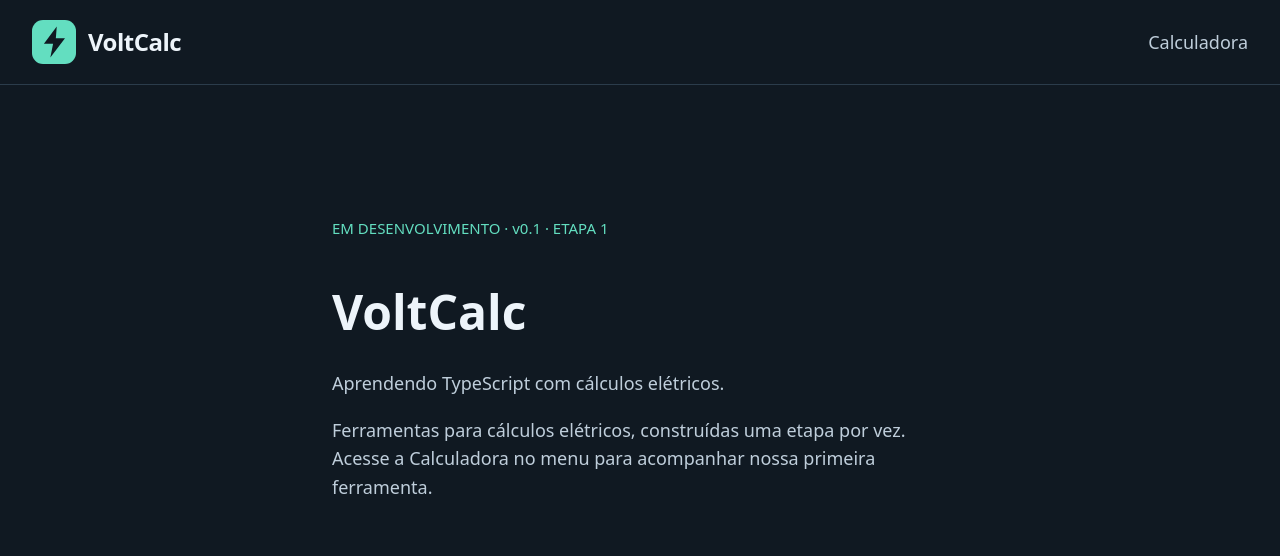
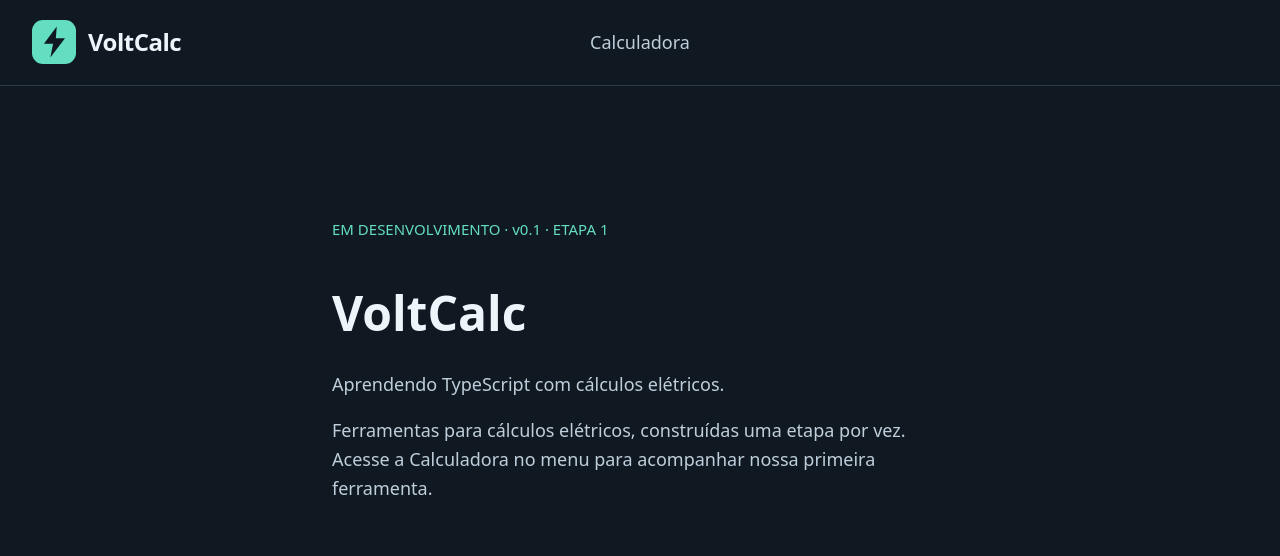
Before and after one commit to rafael-amann/VoltCalc, a website: page index.html in a window 1280 px wide. Drawn offline with Linux system fonts and the light colour scheme.

Commit message:
style: center calculator navigation on home page

```diff
--- a/index.html
+++ b/index.html
@@ -7,7 +7,7 @@
     <link rel="stylesheet" href="./styles.css" />
   </head>
   <body>
-    <header class="site-header">
+    <header class="site-header calculator-header">
       <a class="brand" href="./index.html" aria-label="VoltCalc — página inicial">
         <svg class="brand-logo" viewBox="0 0 48 48" fill="none" aria-hidden="true">
           <rect width="48" height="48" rx="12" fill="#63dec0" />
```
